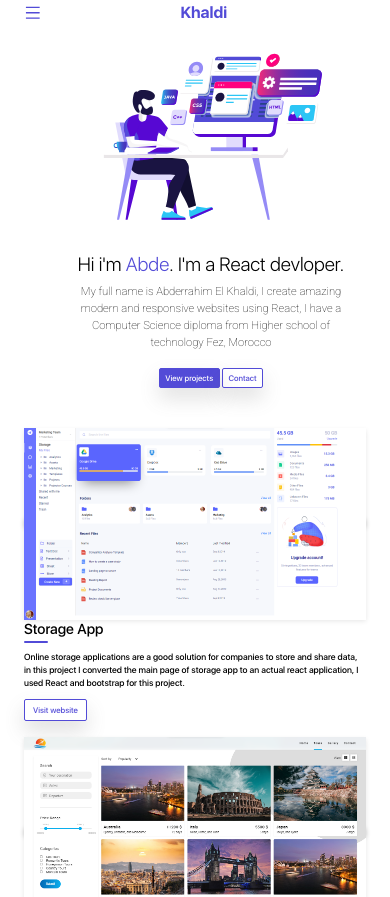
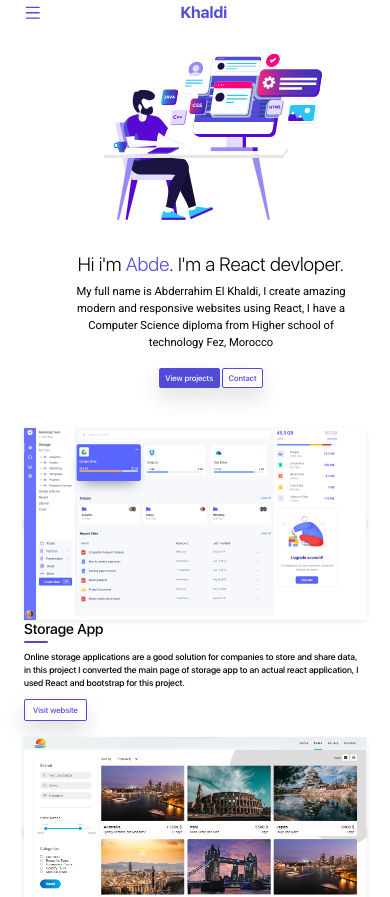
Before and after one commit to devkhaldi/portfolio, a React (Create React App) app: page /portfolio in a window 390 px wide. Shown: the top 897 px of the page. Built offline with nearby package versions, Linux system fonts and the light colour scheme.

Commit message:
fix portfolio hero text

```diff
--- a/src/home/Hero.css
+++ b/src/home/Hero.css
@@ -136,9 +136,7 @@
     align-items: center;
     padding: 1rem;
   }
-  .hero .card {
-    width: unset !important;
-  }
+
   .hero .hero-text p {
     width: 90%;
   }
@@ -147,7 +145,7 @@
 @media (max-width: 62em) {
   .hero .hero-text {
     display: flex;
-    flex-direction: column-reverse;
+    flex-direction: column;
     padding: 2rem 0;
     text-align: center;
   }
@@ -178,6 +176,7 @@
     padding: 1rem;
     height: 15rem;
     margin: 0.5rem 0;
+    width: unset !important;
   }
   .hero-cards .cards .card .img-container {
     margin-right: 1.5rem;
--- a/src/portfolio/Hero.css
+++ b/src/portfolio/Hero.css
@@ -55,6 +55,11 @@
   width: 32rem;
 }
 /* Style hero for small devices */
+@media (max-width: 48em) {
+  .portfolio-hero .hero-text p {
+    width: 90%;
+  }
+}
 @media (max-width: 62em) {
   .portfolio-hero .hero-text {
     display: flex;
@@ -72,8 +77,6 @@
   }
   .portfolio-hero .hero-text p {
     font-size: 1.4rem;
-    font-weight: 200;
-    width: 70%;
     margin: 0 auto;
   }
   .portfolio-hero .hero-text h1 {
@@ -82,9 +85,3 @@
     margin-bottom: 1rem;
   }
 }
-
-@media (max-width: 48em) {
-  .portfolio-hero .hero-text p {
-    width: 90%;
-  }
-}
```
